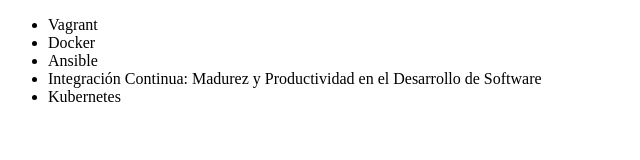
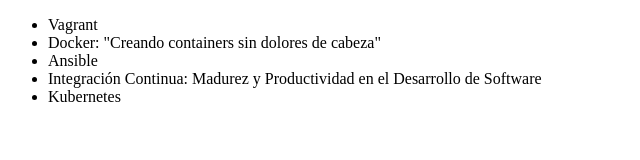
Before and after one commit to Emato90/Git-Alura, a plain HTML site: page Index.html in a window 1280 px wide. Shown: the whole page, without its empty margins (0-640 px from the left). Drawn offline with Linux system fonts and the light colour scheme.

Commit message:
Actualizando el curso Docker

```diff
--- a/Index.html
+++ b/Index.html
@@ -7,7 +7,7 @@
     <body>
         <ul>
             <li>Vagrant</li>
-            <li>Docker</li>
+            <li>Docker: "Creando containers sin dolores de cabeza"</li>
             <li>Ansible</li>
             <li>Integración Continua: Madurez y Productividad en el Desarrollo de Software</li>
             <li>Kubernetes</li>
```
